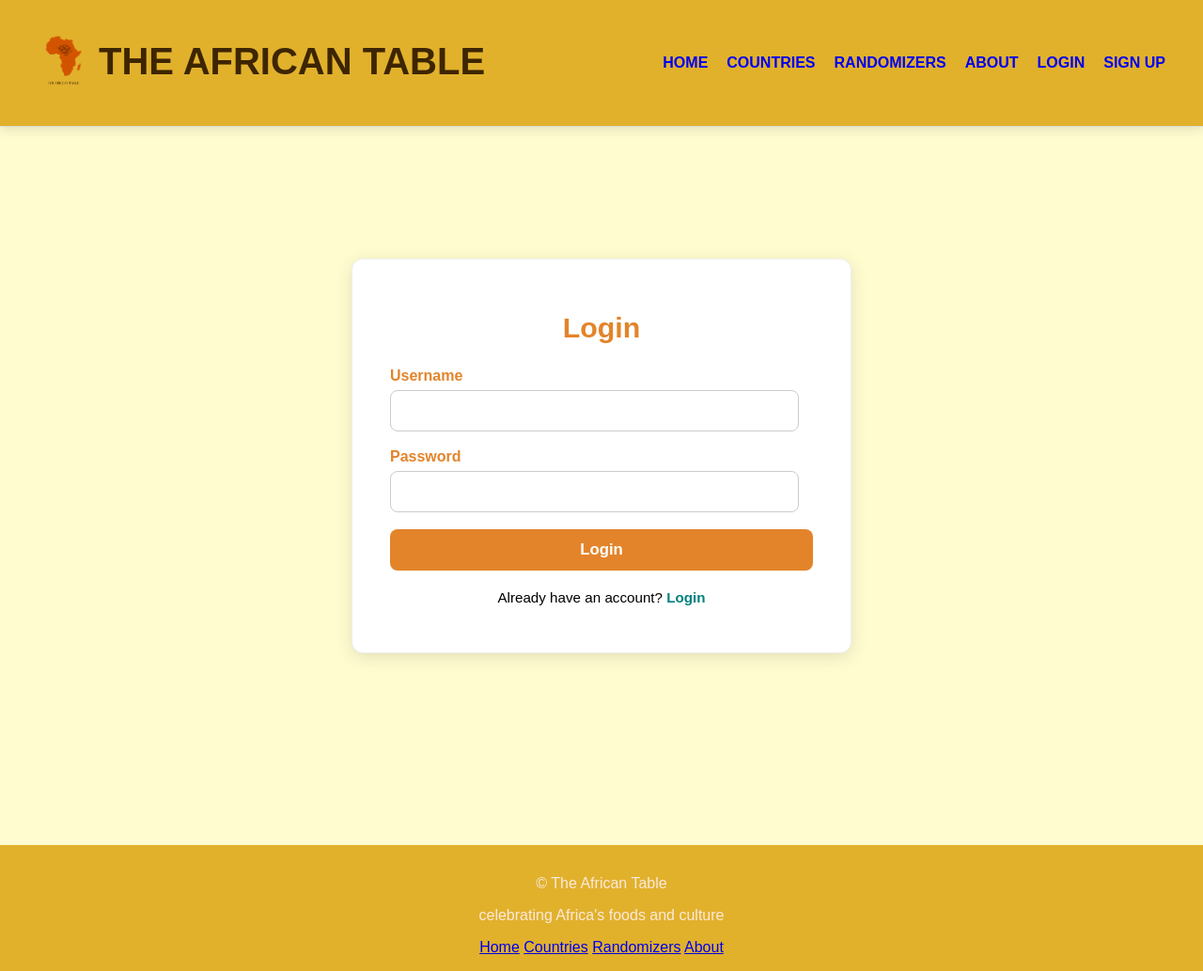
After one commit to Poguns17/TheAfricanTable, a Flask app: page /login in a window 1280 px wide. The commit adds this page. Shown: the whole page at 94% size. Run offline with Flask 3, Linux system fonts and the light colour scheme.

Commit message:
login and signup.

```diff
--- a/app.py
+++ b/app.py
@@ -1,17 +1,81 @@
 from flask import Flask, render_template, url_for, redirect, request, flash, session
 from data import country_data
+from flask_login import LoginManager, login_user, login_required, logout_user, current_user
 import random, json, os
-from flask_sqlalchemy import SQLAlchemy
-from models import db, Country, Recipe, QuizQuestion
+from models import db, Country, Recipe, QuizQuestion, User
 
 app = Flask(__name__)
 
 app.config["SQLALCHEMY_DATABASE_URI"] = "sqlite:///africantable.db"
 app.config["SQLALCHEMY_TRACK_MODIFICATIONS"] = False
-
 db.init_app(app)
 
+login_manager = LoginManager()
+login_manager.init_app(app)
+login_manager.login_view = "login"
+
 app.secret_key = "table"
+
+
+@login_manager.user_loader
+def load_user(user_id):
+    return User.query.get(int(user_id))
+
+
+# sign up and login
+@app.route("/signup", methods=["GET", "POST"])
+def signup():
+    if request.method == "POST":
+        username = request.form["username"].strip().lower()
+        email = request.form["email"].strip().lower()
+        password = request.form["password"]
+
+        # Check existing user
+        if User.query.filter((User.username == username) | (User.email == email)).first():
+            flash("Username or email already exists")
+            return redirect(url_for("signup"))
+
+        user = User(username=username, email=email)
+        user.set_password(password)
+
+        db.session.add(user)
+        db.session.commit()
+
+        login_user(user)
+        return redirect(url_for("home"))
+
+    return render_template("signup.html")
+
+
+@app.route("/login", methods=["GET", "POST"])
+def login():
+    if request.method == "POST":
+        username = request.form["username"].strip().lower()
+        password = request.form["password"]
+
+        user = User.query.filter_by(username=username).first()
+
+        if not user or not user.check_password(password):
+            flash("Invalid username or password")
+            return redirect(url_for("login"))
+
+        login_user(user)
+        return redirect(url_for("home"))
+
+    return render_template("login.html")
+
+
+@app.route("/logout")
+@login_required
+def logout():
+    logout_user()
+    return redirect(url_for("home"))
+
+
+@app.route("/profile")
+@login_required
+def profile():
+    return render_template("profile.html")
 
 
 # home page
--- a/static/css/style.css
+++ b/static/css/style.css
@@ -810,6 +810,111 @@ h1 {
 
 
 
+/* ------------------------Sign up an login pages----------------*/
+
+.auth-container {
+    min-height: 80vh;
+    display: flex;
+    justify-content: center;
+    align-items: center;
+    padding: 30px;
+}
+
+.auth-card {
+    width: 100%;
+    max-width: 450px;
+    background: #FFFFFF;
+    padding: 35px 40px;
+    border-radius: 12px;
+    box-shadow: 0 4px 18px rgba(0,0,0,0.12);
+    border: 1px solid #eee;
+}
+
+.auth-title {
+    text-align: center;
+    margin-bottom: 25px;
+    font-size: 1.9rem;
+    font-weight: 700;
+    color: #E3842A;
+}
+
+/* flash message*/
+.auth-flash {
+    background: #ffe8e8;
+    color: #b10000;
+    padding: 10px 15px;
+    border-radius: 6px;
+    font-size: 0.9rem;
+    margin-bottom: 15px;
+}
+
+/*form*/
+.auth-form {
+    display: flex;
+    flex-direction: column;
+    gap: 18px;
+}
+
+.auth-field label {
+    font-weight: 600;
+    margin-bottom: 6px;
+    display: block;
+    color: #E3842A;
+}
+
+.auth-field input {
+    width: 90%;
+    padding: 12px 14px;
+    border: 1px solid #ccc;
+    border-radius: 8px;
+    font-size: 1rem;
+    transition: 0.2s;
+}
+
+.auth-field input:focus {
+    border-color: #008080;
+    box-shadow: 0 0 4px rgba(0,128,128,0.3);
+    outline: none;
+}
+
+.auth-btn {
+    width: 100%;
+    background: #E3842A;
+    color: white;
+    padding: 12px;
+    border: none;
+    border-radius: 8px;
+    font-size: 1.05rem;
+    font-weight: 600;
+    cursor: pointer;
+    transition: 0.2s;
+}
+
+.auth-btn:hover {
+    background: #CA6E1D;
+}
+
+.auth-switch {
+    margin-top: 20px;
+    text-align: center;
+    font-size: 0.95rem;
+}
+
+.auth-switch a {
+    color: #008080;
+    font-weight: bold;
+    text-decoration: none;
+}
+
+.auth-switch a:hover {
+    text-decoration: underline;
+}
+
+
+
+
+
+
 
 
 /*-----------------ABOUT PAGE----------------------------------*/
--- a/templates/base.html
+++ b/templates/base.html
@@ -23,6 +23,13 @@
                 <a href="{{ url_for('randomizer') }}">RANDOMIZERS</a>
                 <a href="{{ url_for('about') }}">ABOUT</a>
 
+                {% if current_user.is_authenticated %}
+                    <span>Hello, {{ current_user.username.title() }}</span>
+                    <a href="{{ url_for('logout') }}">LOGOUT</a>
+                {% else %}
+                    <a href="{{ url_for('login') }}">LOGIN</a>
+                    <a href="{{ url_for('signup') }}">SIGN UP</a>
+                {% endif %}
             </nav>
         </div>
     </header>
--- /dev/null
+++ b/templates/login.html
@@ -0,0 +1,58 @@
+<!DOCTYPE html>
+<html lang="en">
+<head>
+    <meta charset="UTF-8">
+    <title>Login</title>
+</head>
+<body>
+{% extends "base.html" %}
+{% block content %}
+<div class="auth-container">
+    <div class="auth-card">
+
+        <h1 class="auth-title">Login</h1>
+
+        {% with messages = get_flashed_messages() %}
+            {% if messages %}
+                <div class="auth-flash">
+                    {% for m in messages %}
+                        <p>{{ m }}</p>
+                    {% endfor %}
+                </div>
+            {% endif %}
+        {% endwith %}
+
+        <form method="POST" class="auth-form">
+            <div class="auth-field">
+                <label>Username</label>
+                <input type="text" name="username" required>
+            </div>
+
+            {% if title == "Sign Up" %}
+            <div class="auth-field">
+                <label>Email</label>
+                <input type="email" name="email" required>
+            </div>
+            {% endif %}
+
+            <div class="auth-field">
+                <label>Password</label>
+                <input type="password" name="password" required>
+            </div>
+
+            <button type="submit" class="auth-btn">Login</button>
+        </form>
+
+        <p class="auth-switch">
+            {% if title == "Login" %}
+                Don’t have an account? <a href="{{ url_for('signup') }}">Sign Up</a>
+            {% else %}
+                Already have an account? <a href="{{ url_for('login') }}">Login</a>
+            {% endif %}
+        </p>
+    </div>
+</div>
+
+{% endblock%}
+</body>
+</html>
```
Also changed, not shown: models.py (+16 -1 lines), templates/signup.html (added, +54 -0 lines).
